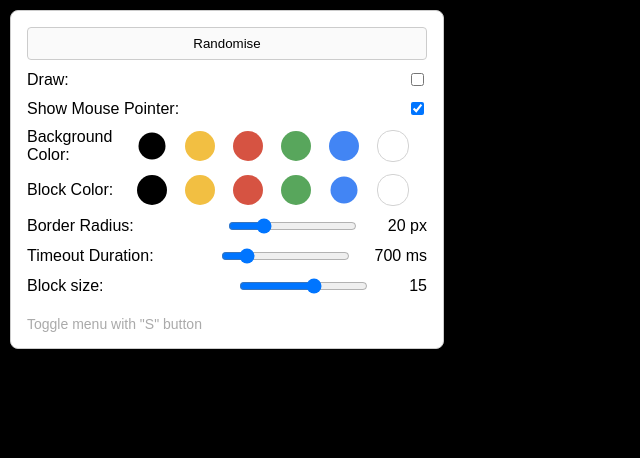
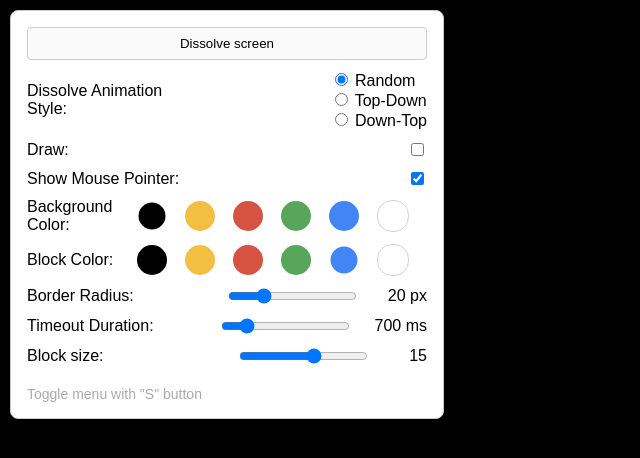
Before and after one commit to MacketSWE/pzt, a React (Create React App) app: page / in a window 1280 px wide. Shown: the top 458 px of the page, without its empty margins (0-640 px from the left). Built offline with nearby package versions, Linux system fonts and the light colour scheme.

Commit message:
Optimize number of blocks

```diff
--- a/src/features/Blocks/BlocksPage/BlocksPage.tsx
+++ b/src/features/Blocks/BlocksPage/BlocksPage.tsx
@@ -6,6 +6,7 @@ import { ColorSelect } from "../../../components/ColorSelect";
 import { pztColors } from "../../../store/store";
 
 export const BlocksPage = () => {
+  const [dissolveStyle, setDissolveStyle] = useState("Random");
   const [brv, setBorderRadiusValue] = useState(20);
   const [timeoutDuration, setTimeoutDuration] = useState(700);
   const [activeBlocks, setActiveBlocks] = useState<Record<number, boolean>>({});
@@ -15,7 +16,7 @@ export const BlocksPage = () => {
   const [backgroundColor, setBackgroundColor] = useState("#000000");
   const [isMouseVisible, setIsMouseVisible] = useState(true);
   const [isPaintMode, setIsPaintMode] = useState(false);
-  const [randomSpeed, setRandomSpeed] = useState(50);
+  const [randomSpeed, setRandomSpeed] = useState(1000);
   const [isMouseDown, setIsMouseDown] = useState(false);
 
   const toggleSettingsMinimize = (event: KeyboardEvent) => {
@@ -55,18 +56,33 @@ export const BlocksPage = () => {
     setIsSettingsMinimized(true);
     setIsPaintMode(true);
 
-    // Deactivate blocks after a random delay
-    Object.keys(newActiveBlocks).forEach((index) => {
+    Object.keys(newActiveBlocks).forEach((key) => {
+      const index = parseInt(key);
+      let delay;
+
+      if (dissolveStyle === "Random") {
+        delay = 200 + Math.random() * randomSpeed;
+      } else if (dissolveStyle === "Top-Down") {
+        const rowIndex = Math.floor(index / blocksPerRow) + 1;
+        delay = rowIndex * (100 + Math.random() * 50) + 200;
+        console.log(rowIndex, delay);
+      } else if (dissolveStyle === "Down-Top") {
+        const totalRows = Math.ceil(blocksArray.length / blocksPerRow);
+        const rowIndex = totalRows - Math.floor(index / blocksPerRow);
+        delay = rowIndex * (100 + Math.random() * 50);
+      }
+
       setTimeout(() => {
         setActiveBlocks((prev) => ({ ...prev, [index]: false }));
-      }, 1000 + Math.random() * randomSpeed); // Random delay between 2 to 5 seconds
+      }, delay);
     });
 
-    // Reset blocks after a random delay
+    // Reset blocks after the longest possible delay
+    const maxDelay = 3000 + randomSpeed; // Adjust this based on your dissolve style timing
     setTimeout(() => {
       setIsPaintMode(false);
       setIsSettingsMinimized(false);
-    }, 3000 + randomSpeed);
+    }, maxDelay);
   };
 
   const handleEscPress = (event: KeyboardEvent) => {
@@ -137,7 +153,24 @@ export const BlocksPage = () => {
     };
   }, [isPaintMode]);
 
-  const blocksArray = Array(2000).fill(null);
+  let amount;
+  switch (blocksPerRow) {
+    case 20:
+      amount = 300;
+      break;
+    case 15:
+      amount = 200;
+      break;
+    case 10:
+      amount = 100;
+      break;
+    case 5:
+      amount = 50;
+      break;
+    default:
+      amount = 1000;
+  }
+  const blocksArray = Array(amount).fill(null);
 
   const handleBlockClick = (index: number) => {
     if (isPaintMode) {
@@ -171,6 +204,8 @@ export const BlocksPage = () => {
         isPaintMode={isPaintMode}
         setIsPaintMode={setIsPaintMode}
         onRandomiseClick={randomiseBlocks}
+        dissolveStyle={dissolveStyle}
+        setDissolveStyle={setDissolveStyle}
       />
       <div
         className={styles.container}
@@ -335,6 +370,8 @@ const SettingsPanel = ({
   setIsPaintMode,
   onRandomiseClick,
   backgroundColor,
+  dissolveStyle,
+  setDissolveStyle,
 }: any) => {
   return (
     <div
@@ -345,8 +382,44 @@ const SettingsPanel = ({
       {!isMinimized && (
         <div className={styles.settingsContent}>
           <div className={styles.settingItem}>
-            <button onClick={onRandomiseClick}>Randomise</button>
+            <button onClick={onRandomiseClick}>Dissolve screen</button>
           </div>
+          <div className={styles.settingItem}>
+            <label>Dissolve Animation Style:</label>
+            <div>
+              <div>
+                <input
+                  type="radio"
+                  value="Random"
+                  name="dissolveStyle"
+                  checked={dissolveStyle === "Random"}
+                  onChange={() => setDissolveStyle("Random")}
+                />{" "}
+                Random
+              </div>
+              <div>
+                <input
+                  type="radio"
+                  value="Top-Down"
+                  name="dissolveStyle"
+                  checked={dissolveStyle === "Top-Down"}
+                  onChange={() => setDissolveStyle("Top-Down")}
+                />{" "}
+                Top-Down
+              </div>
+              <div>
+                <input
+                  type="radio"
+                  value="Down-Top"
+                  name="dissolveStyle"
+                  checked={dissolveStyle === "Down-Top"}
+                  onChange={() => setDissolveStyle("Down-Top")}
+                />{" "}
+                Down-Top
+              </div>
+            </div>
+          </div>
+
           <div className={styles.settingItem}>
             <label>Draw: </label>
             <input
```
